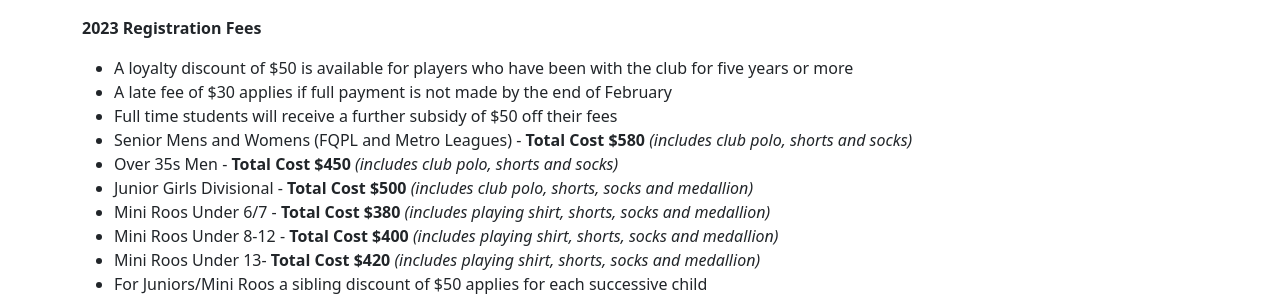
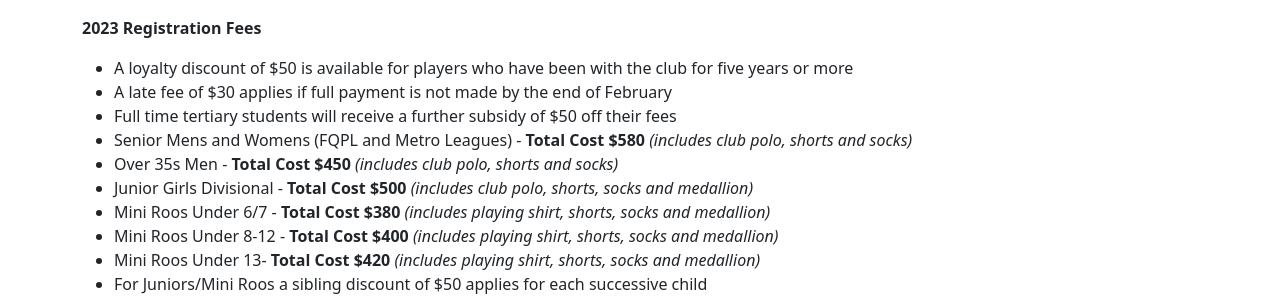
Before and after one commit to technicalnbfc/technicalnbfc.github.io, a Jekyll site: the page built from blog/_posts/2023-01-02-2023-registration.md, in a window 1280 px wide and 900 px high. Shown: the part 433-733 px from the top of the window. Built offline with Jekyll 4.4.1, drawn with Linux system fonts in a browser that asks for light colours; nearby versions of some CDN libraries.

Commit message:
clarified student discount

```diff
--- a/blog/_posts/2023-01-02-2023-registration.md
+++ b/blog/_posts/2023-01-02-2023-registration.md
@@ -19,7 +19,7 @@ However, our volunteer base is not limitless. To reduce volunteer burnout, we ha
 
 - A loyalty discount of $50 is available for players who have been with the club for five years or more
 - A late fee of $30 applies if full payment is not made by the end of February
-- Full time students will receive a further subsidy of $50 off their fees
+- Full time tertiary students will receive a further subsidy of $50 off their fees
 - Senior Mens and Womens (FQPL and Metro Leagues) - **Total Cost $580** _(includes club polo, shorts and socks)_
 - Over 35s Men - **Total Cost $450** _(includes club polo, shorts and socks)_
 - Junior Girls Divisional - **Total Cost $500** _(includes club polo, shorts, socks and medallion)_
```
